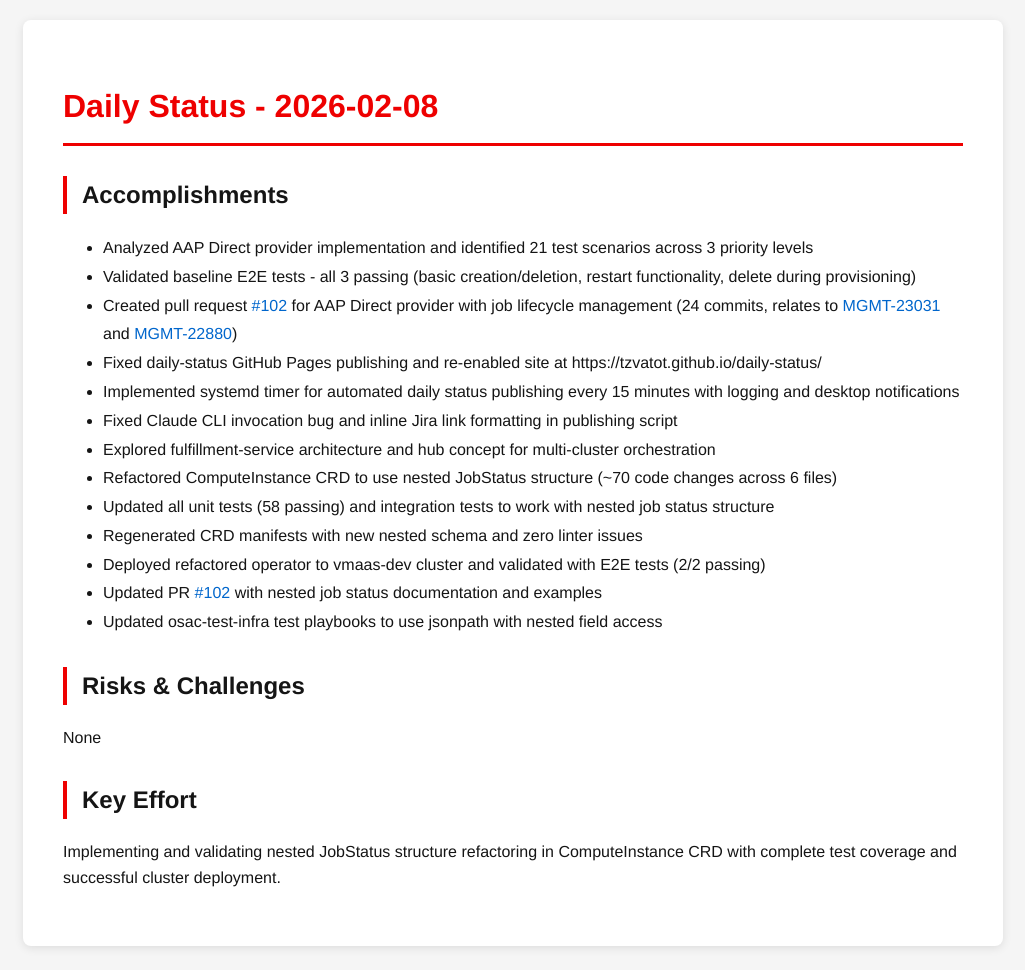
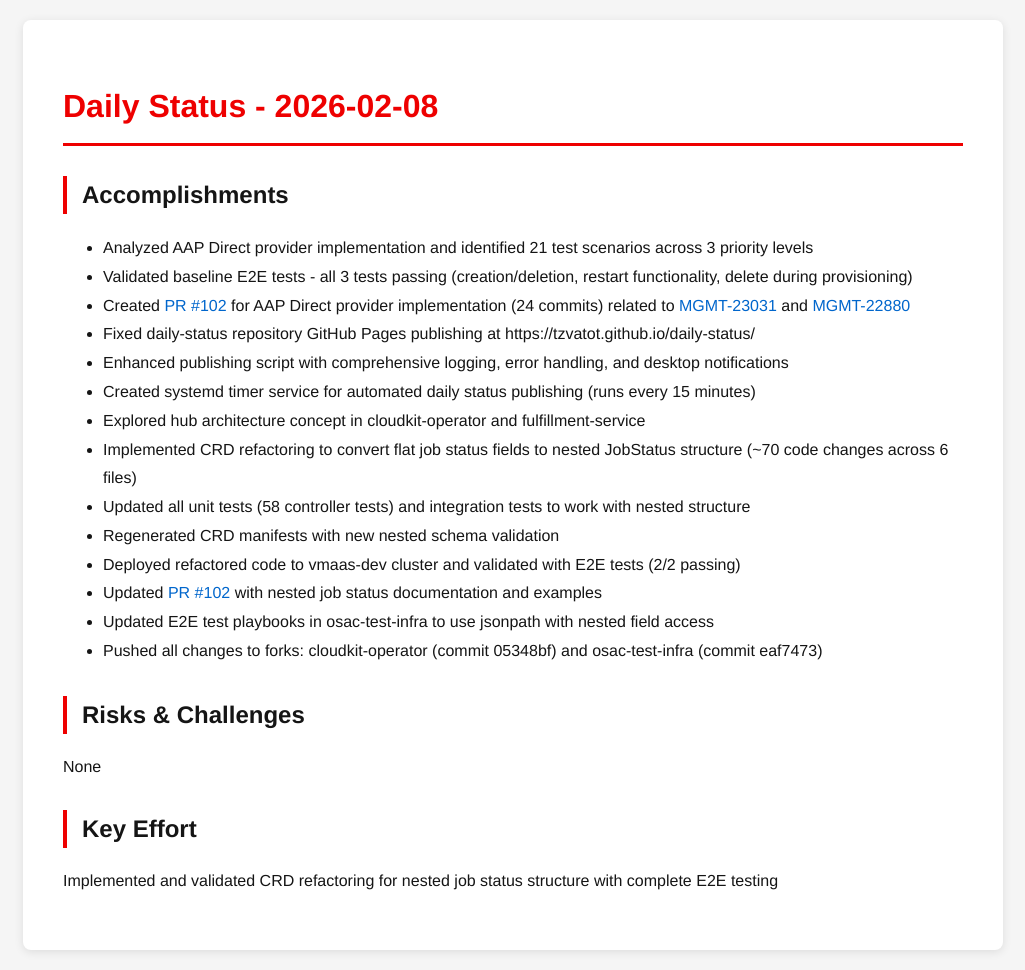
Before and after one commit to tzvatot/daily-status, a Jekyll site: the page built from 2026-02-08.md, in a window 1280 px wide. Shown: the whole page, without its empty margins (127-1152 px from the left). Built offline with Jekyll 4.4.1, drawn with Linux system fonts in a browser that asks for light colours.

Commit message:
Daily status update - 2026-02-08

```diff
--- a/2026-02-08.md
+++ b/2026-02-08.md
@@ -8,21 +8,22 @@ date: 2026-02-08
 
 ## Accomplishments
 - Analyzed AAP Direct provider implementation and identified 21 test scenarios across 3 priority levels
-- Validated baseline E2E tests - all 3 passing (basic creation/deletion, restart functionality, delete during provisioning)
-- Created pull request [#102](https://github.com/osac-project/osac-operator/pull/102) for AAP Direct provider with job lifecycle management (24 commits, relates to [MGMT-23031](https://issues.redhat.com/browse/MGMT-23031) and [MGMT-22880](https://issues.redhat.com/browse/MGMT-22880))
-- Fixed daily-status GitHub Pages publishing and re-enabled site at https://tzvatot.github.io/daily-status/
-- Implemented systemd timer for automated daily status publishing every 15 minutes with logging and desktop notifications
-- Fixed Claude CLI invocation bug and inline Jira link formatting in publishing script
-- Explored fulfillment-service architecture and hub concept for multi-cluster orchestration
-- Refactored ComputeInstance CRD to use nested JobStatus structure (~70 code changes across 6 files)
-- Updated all unit tests (58 passing) and integration tests to work with nested job status structure
-- Regenerated CRD manifests with new nested schema and zero linter issues
-- Deployed refactored operator to vmaas-dev cluster and validated with E2E tests (2/2 passing)
-- Updated PR [#102](https://github.com/osac-project/osac-operator/pull/102) with nested job status documentation and examples
-- Updated osac-test-infra test playbooks to use jsonpath with nested field access
+- Validated baseline E2E tests - all 3 tests passing (creation/deletion, restart functionality, delete during provisioning)
+- Created [PR #102](https://github.com/osac-project/osac-operator/pull/102) for AAP Direct provider implementation (24 commits) related to [MGMT-23031](https://issues.redhat.com/browse/MGMT-23031) and [MGMT-22880](https://issues.redhat.com/browse/MGMT-22880)
+- Fixed daily-status repository GitHub Pages publishing at https://tzvatot.github.io/daily-status/
+- Enhanced publishing script with comprehensive logging, error handling, and desktop notifications
+- Created systemd timer service for automated daily status publishing (runs every 15 minutes)
+- Explored hub architecture concept in cloudkit-operator and fulfillment-service
+- Implemented CRD refactoring to convert flat job status fields to nested JobStatus structure (~70 code changes across 6 files)
+- Updated all unit tests (58 controller tests) and integration tests to work with nested structure
+- Regenerated CRD manifests with new nested schema validation
+- Deployed refactored code to vmaas-dev cluster and validated with E2E tests (2/2 passing)
+- Updated [PR #102](https://github.com/osac-project/osac-operator/pull/102) with nested job status documentation and examples
+- Updated E2E test playbooks in osac-test-infra to use jsonpath with nested field access
+- Pushed all changes to forks: cloudkit-operator (commit 05348bf) and osac-test-infra (commit eaf7473)
 
 ## Risks & Challenges
 None
 
 ## Key Effort
-Implementing and validating nested JobStatus structure refactoring in ComputeInstance CRD with complete test coverage and successful cluster deployment.
+Implemented and validated CRD refactoring for nested job status structure with complete E2E testing
```
